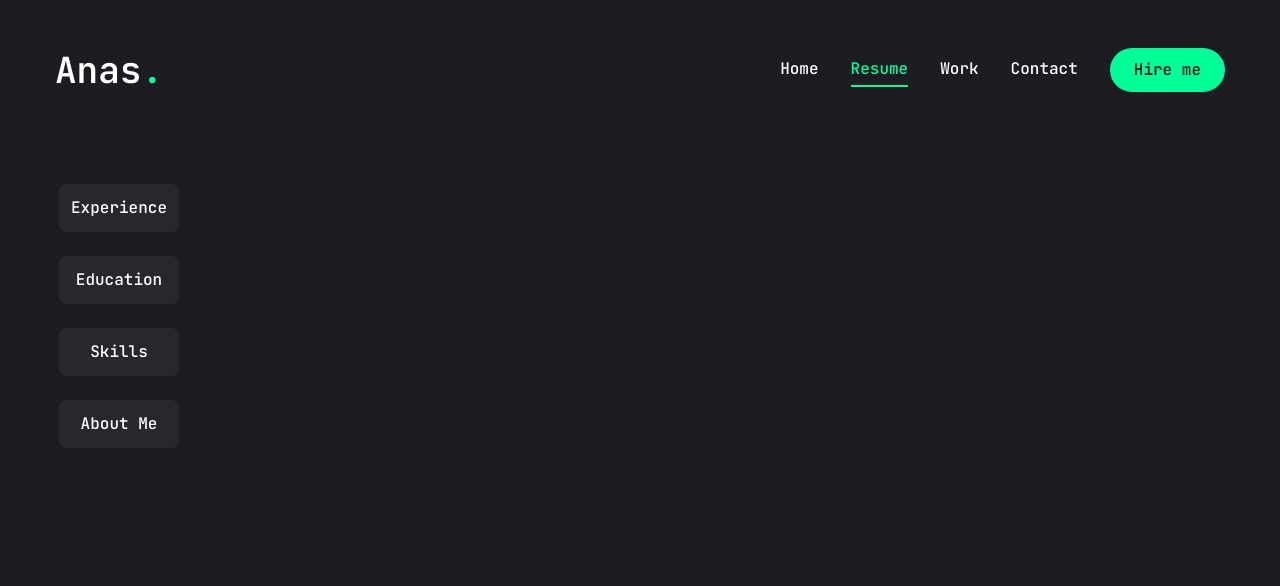
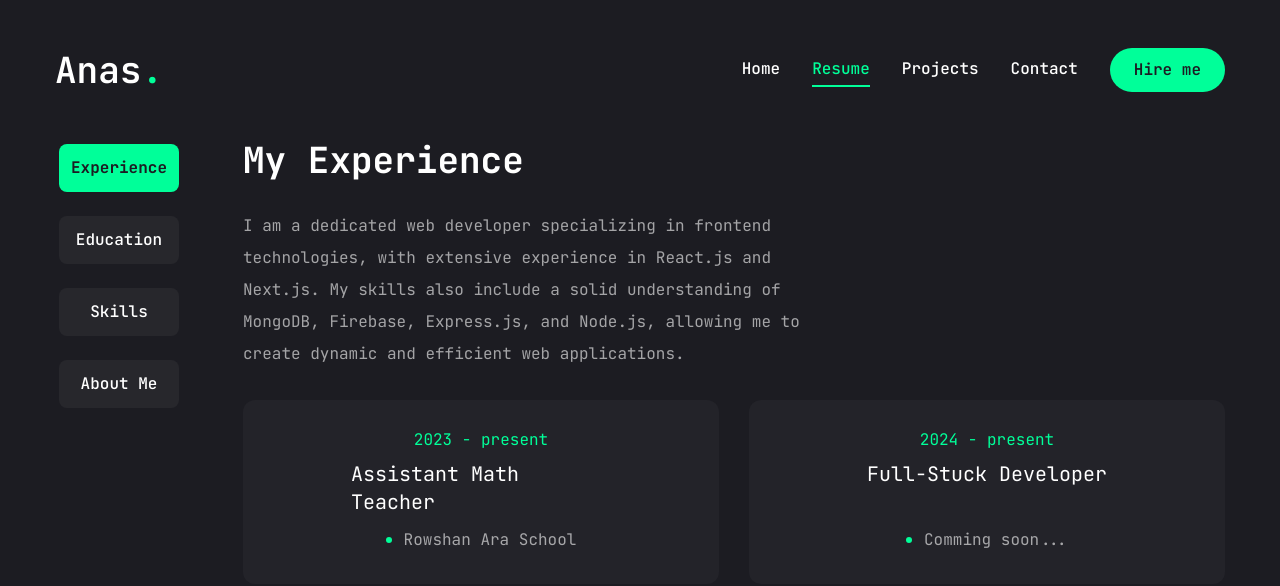
Before and after one commit to anasahammad/my-portfolio, a Next.js app: page /resume in a window 1280 px wide. Shown: the top 586 px of the page. Built offline with nearby package versions, Linux system fonts and the light colour scheme.

Commit message:
initialize the projects page

```diff
--- /dev/null
+++ b/app/projects/page.jsx
@@ -0,0 +1,52 @@
+"use client";
+
+import {motion} from "framer-motion"
+import {swiper, SwiperSlide} from "swiper/react"
+
+import {BsArrowUpRight, BsGithub} from "react-icons/bs"
+import { useState } from "react";
+
+
+const projects = [
+    {
+        num: "01",
+        category : "frontend",
+        title : "project 1",
+        description : "akdjfkdjfkald jfkdjfkasljfkld jaojedkfjdk kadjfkdjfkd dfdkfakfkdj",
+        stack : [{name: "Html 5"}, {name : "CSS 3"}, {name : "JavaScript"}, {name : "React.js"}],
+        image : "/assets/assets/work/thumb1.png",
+        live: "",
+        github: ""
+    },
+    {
+        num: "02",
+        category : "frontend",
+        title : "project 1",
+        description : "akdjfkdjfkald jfkdjfkasljfkld jaojedkfjdk kadjfkdjfkd dfdkfakfkdj",
+        stack : [{name: "Html 5"}, {name : "CSS 3"}, {name : "JavaScript"}, {name : "React.js"}],
+        image : "/assets/assets/work/thumb2.png",
+        live: "",
+        github: ""
+    },
+]
+
+
+
+const Projects = () => {
+
+    const [project, setProject] = useState(projects[0])
+    return (
+        <motion.section initial={{opacity: 0}} animate={{opacity: 1}}
+        className="min-h-[80vh] flex flex-col justify-center items-center py-12 xl:py-0 "
+        >
+            <div className="container mx-auto">
+                <div className="flex flex-col xl:flex-row xl:gap-[30px]">
+                    <div className="w-full">text</div>
+                    <div className="w-full">slider</div>
+                </div>
+            </div>
+        </motion.section>
+    );
+};
+
+export default Projects;
--- a/app/resume/page.jsx
+++ b/app/resume/page.jsx
@@ -185,7 +185,7 @@ const ResumePage = () => {
     >
       <div className="container mx-auto">
         <Tabs
-          defaultValue="Experience"
+          defaultValue="experience"
           className="flex flex-col xl:flex-row gap-[60px]"
         >
           <TabsList className="flex flex-col gap-6 w-ful max-w-[380px] mx-auto xl:mx-0">
--- a/app/work/page.jsx
+++ /dev/null
@@ -1,11 +0,0 @@
-
-
-const WorkPage = () => {
-    return (
-        <div>
-           This is Work page
-        </div>
-    );
-};
-
-export default WorkPage;
--- a/components/MobileNav.jsx
+++ b/components/MobileNav.jsx
@@ -16,8 +16,8 @@ const navLinks = [
         path: "/resume"
     },
     {
-        title: "work",
-        path: "/work"
+        title: "projects",
+        path: "/projects"
     },
     {
         title: "contact",
--- a/components/Nav.jsx
+++ b/components/Nav.jsx
@@ -14,8 +14,8 @@ const navLinks = [
         path: "/resume"
     },
     {
-        title: "work",
-        path: "/work"
+        title: "projects",
+        path: "/projects"
     },
     {
         title: "contact",
--- a/package.json
+++ b/package.json
@@ -24,6 +24,7 @@
     "react-countup": "^6.5.3",
     "react-dom": "^18",
     "react-icons": "^5.2.1",
+    "swiper": "^11.1.4",
     "tailwind-merge": "^2.3.0",
     "tailwindcss-animate": "^1.0.7"
   },
```
Also changed, not shown: 1 other file (tests, documents, lock files or other folders).
